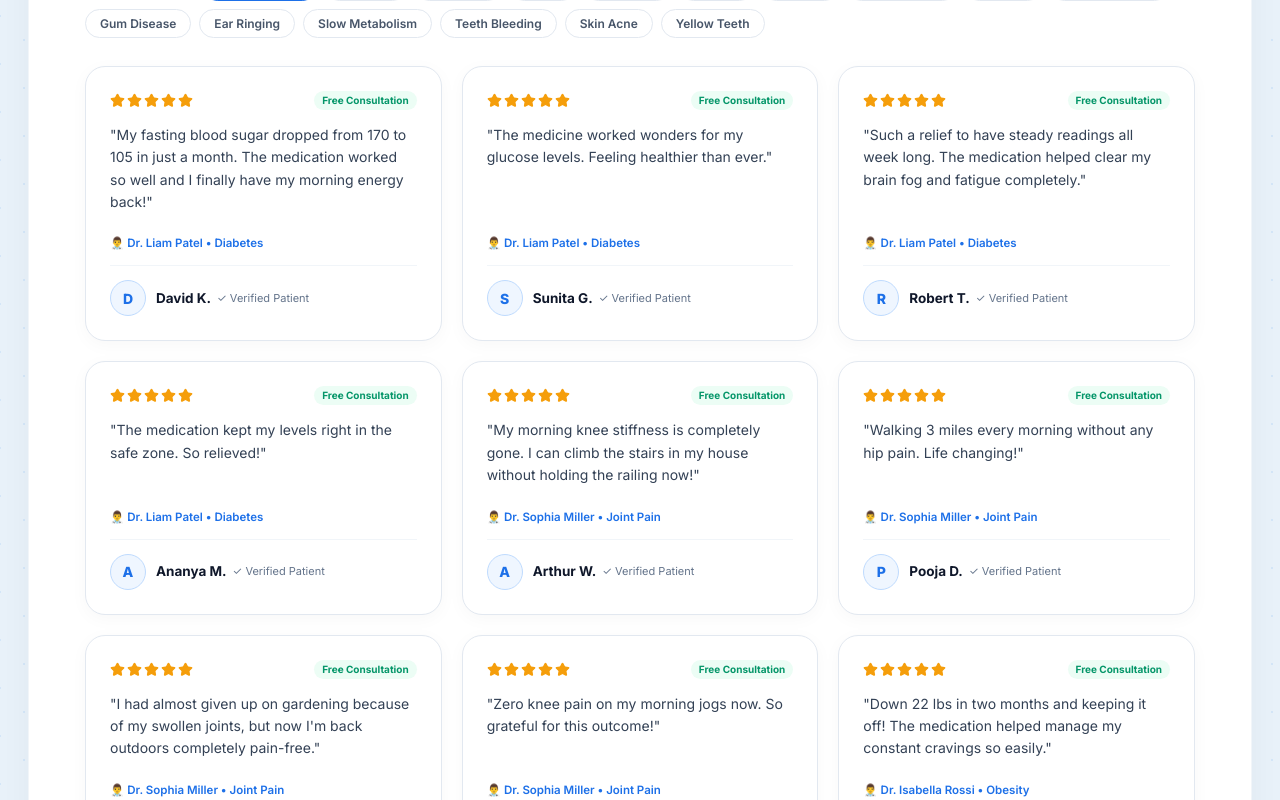
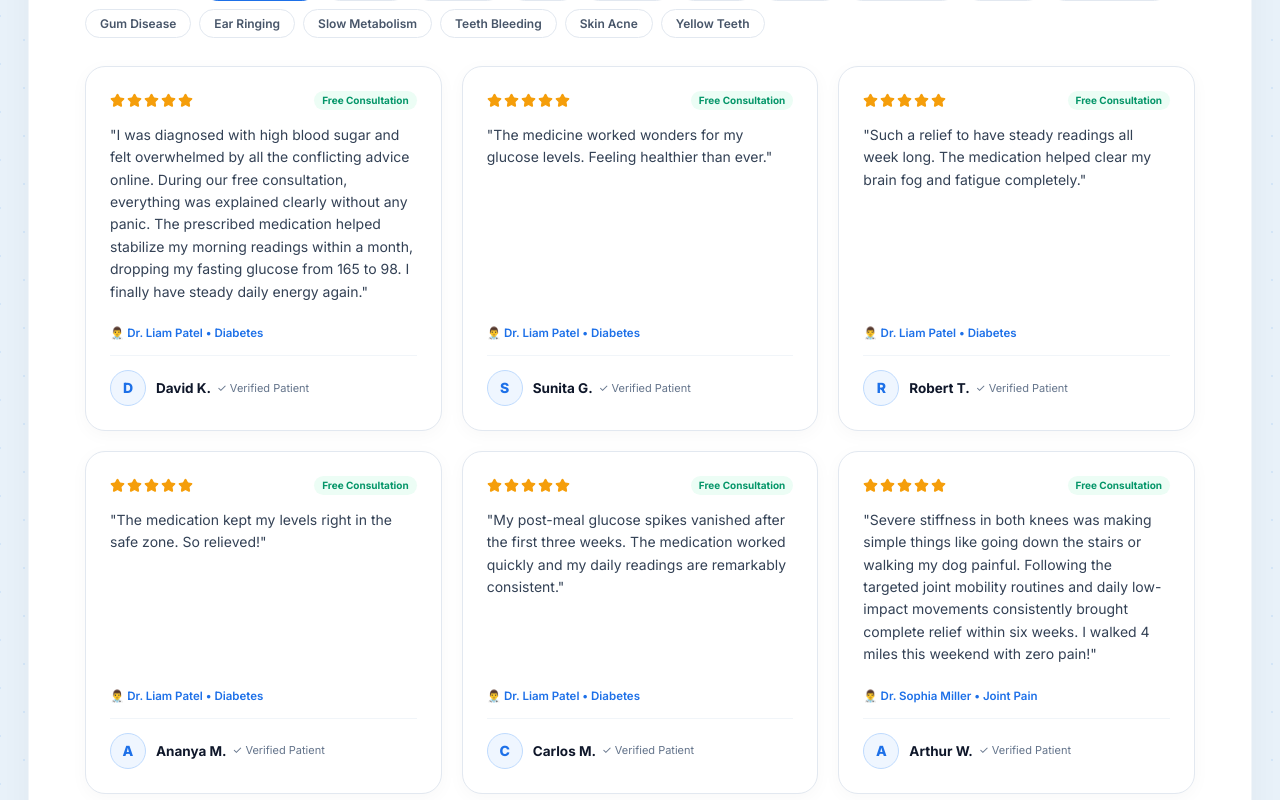
Before and after one commit to ssppjj26-maker/doctorplus, a React (Vite) app: page / in a window 1280 px wide. Shown: the part 1280-2080 px from the top of the page. Built offline with nearby package versions, Linux system fonts and the light colour scheme.

Commit message:
Add more prostate reviews (6 total), vary review counts across categories (3 to 6), add authentic trust-building long reviews, and bump cache to v14

```diff
--- a/src/components/PatientReviewsSection.jsx
+++ b/src/components/PatientReviewsSection.jsx
@@ -48,7 +48,11 @@ export function PatientReviewsSection({ onStartBooking }) {
 
   const filteredReviews = selectedCategoryFilter === 'All'
     ? reviews
-    : reviews.filter((r) => r.department === selectedCategoryFilter || r.concern === selectedCategoryFilter);
+    : reviews.filter((r) =>
+        r.department === selectedCategoryFilter ||
+        r.concern === selectedCategoryFilter ||
+        (selectedCategoryFilter === 'Prostate Issues' && (r.concern === 'Prostate' || r.concern === 'Prostate Issues' || r.department === 'Prostate' || r.department === 'Prostate Issues'))
+      );
 
   const displayedReviews = filteredReviews.slice(0, visibleCount);
   const hasMoreReviews = visibleCount < filteredReviews.length;
--- a/src/data/allReviewsData.js
+++ b/src/data/allReviewsData.js
@@ -9,7 +9,7 @@ export const ALL_REVIEWS_DATA = [
     "department": "Diabetes",
     "concern": "Diabetes",
     "consultationType": "Free Online Video Consultation",
-    "comment": "My fasting blood sugar dropped from 170 to 105 in just a month. The medication worked so well and I finally have my morning energy back!"
+    "comment": "I was diagnosed with high blood sugar and felt overwhelmed by all the conflicting advice online. During our free consultation, everything was explained clearly without any panic. The prescribed medication helped stabilize my morning readings within a month, dropping my fasting glucose from 165 to 98. I finally have steady daily energy again."
   },
   {
     "id": "rev-dia-2",
@@ -48,6 +48,18 @@ export const ALL_REVIEWS_DATA = [
     "comment": "The medication kept my levels right in the safe zone. So relieved!"
   },
   {
+    "id": "rev-dia-5",
+    "doctorId": "doc-liam-patel",
+    "doctorName": "Dr. Liam Patel",
+    "patientName": "Carlos M.",
+    "city": "Madrid, Spain",
+    "rating": 5,
+    "department": "Diabetes",
+    "concern": "Diabetes",
+    "consultationType": "Free Video Consultation",
+    "comment": "My post-meal glucose spikes vanished after the first three weeks. The medication worked quickly and my daily readings are remarkably consistent."
+  },
+  {
     "id": "rev-jp-1",
     "doctorId": "doc-sophia-miller",
     "doctorName": "Dr. Sophia Miller",
@@ -57,7 +69,7 @@ export const ALL_REVIEWS_DATA = [
     "department": "Joint Pain",
     "concern": "Joint Pain",
     "consultationType": "Free Video Consultation",
-    "comment": "My morning knee stiffness is completely gone. I can climb the stairs in my house without holding the railing now!"
+    "comment": "Severe stiffness in both knees was making simple things like going down the stairs or walking my dog painful. Following the targeted joint mobility routines and daily low-impact movements consistently brought complete relief within six weeks. I walked 4 miles this weekend with zero pain!"
   },
   {
     "id": "rev-jp-2",
@@ -96,6 +108,18 @@ export const ALL_REVIEWS_DATA = [
     "comment": "Zero knee pain on my morning jogs now. So grateful for this outcome!"
   },
   {
+    "id": "rev-jp-5",
+    "doctorId": "doc-sophia-miller",
+    "doctorName": "Dr. Sophia Miller",
+    "patientName": "Gordon R.",
+    "city": "Perth, Australia",
+    "rating": 5,
+    "department": "Joint Pain",
+    "concern": "Joint Pain",
+    "consultationType": "Free Mobility Video",
+    "comment": "My shoulder impingement had bothered me for months. The daily range-of-motion exercises restored my mobility so smoothly."
+  },
+  {
     "id": "rev-ob-1",
     "doctorId": "doc-isabella-rossi",
     "doctorName": "Dr. Isabella Rossi",
@@ -105,7 +129,7 @@ export const ALL_REVIEWS_DATA = [
     "department": "Obesity",
     "concern": "Obesity",
     "consultationType": "Free Weight Loss Consultation",
-    "comment": "Down 22 lbs in two months and keeping it off! The medication helped manage my constant cravings so easily."
+    "comment": "After struggling with stubborn weight gain for years and constant hunger cravings that ruined every diet attempt, this consultation was a turning point. The medication helped regulate my appetite effectively so I never felt starved, and I am officially down 26 pounds in 3 months. My confidence and mobility are completely renewed."
   },
   {
     "id": "rev-ob-2",
@@ -144,6 +168,30 @@ export const ALL_REVIEWS_DATA = [
     "comment": "Down 18 lbs with the medication! Best decision ever for my health."
   },
   {
+    "id": "rev-ob-5",
+    "doctorId": "doc-isabella-rossi",
+    "doctorName": "Dr. Isabella Rossi",
+    "patientName": "Chloe S.",
+    "city": "Auckland, NZ",
+    "rating": 5,
+    "department": "Obesity",
+    "concern": "Obesity",
+    "consultationType": "Free Telehealth Consult",
+    "comment": "The medication completely stopped my late-night snacking urges. Down two dress sizes in 8 weeks!"
+  },
+  {
+    "id": "rev-ob-6",
+    "doctorId": "doc-isabella-rossi",
+    "doctorName": "Dr. Isabella Rossi",
+    "patientName": "Marcus P.",
+    "city": "Dallas, TX",
+    "rating": 5,
+    "department": "Obesity",
+    "concern": "Obesity",
+    "consultationType": "Online Weight Review",
+    "comment": "I was carrying an extra 35 pounds that made everyday tasks exhausting. The medication helped restart my weight loss when nothing else worked, and I have lost 21 lbs steadily without feeling weak or fatigued."
+  },
+  {
     "id": "rev-st-1",
     "doctorId": "doc-marcus-vance",
     "doctorName": "Dr. Marcus Vance",
@@ -180,64 +228,76 @@ export const ALL_REVIEWS_DATA = [
     "comment": "I haven't felt this calm and in control in years. My workday stress and tension have dropped significantly."
   },
   {
-    "id": "rev-st-4",
-    "doctorId": "doc-marcus-vance",
-    "doctorName": "Dr. Marcus Vance",
-    "patientName": "Daniel S.",
-    "city": "Miami, FL",
-    "rating": 5,
-    "department": "Stress",
-    "concern": "Stress",
-    "consultationType": "Free Video Follow-up",
-    "comment": "Sleeping like a baby again. Mental peace restored!"
-  },
-  {
     "id": "rev-pr-1",
-    "doctorId": "doc-arthur-bennett",
-    "doctorName": "Dr. Arthur Bennett",
+    "doctorId": "doc-ethan-vance",
+    "doctorName": "Dr. Ethan Vance",
     "patientName": "George K.",
     "city": "Manchester, UK",
     "rating": 5,
-    "department": "Prostate",
-    "concern": "Prostate",
+    "department": "Prostate Issues",
+    "concern": "Prostate Issues",
     "consultationType": "Free Men's Health Video",
-    "comment": "Sleeping peacefully through the entire night without waking up every hour. The medication worked within two weeks."
+    "comment": "I had been waking up 4 to 5 times every single night for almost two years due to frequent urges and weak flow, which left me constantly exhausted during work. Within three weeks of taking the medication, the nighttime waking stopped completely and my flow returned to normal. Having 7 hours of uninterrupted sleep has given me my life back."
   },
   {
     "id": "rev-pr-2",
-    "doctorId": "doc-arthur-bennett",
-    "doctorName": "Dr. Arthur Bennett",
+    "doctorId": "doc-ethan-vance",
+    "doctorName": "Dr. Ethan Vance",
     "patientName": "Harish N.",
     "city": "London, UK",
     "rating": 5,
-    "department": "Prostate",
-    "concern": "Prostate",
+    "department": "Prostate Issues",
+    "concern": "Prostate Issues",
     "consultationType": "Same-Day Video",
     "comment": "My urinary flow is completely back to normal thanks to the medication. Highly satisfied!"
   },
   {
     "id": "rev-pr-3",
-    "doctorId": "doc-arthur-bennett",
-    "doctorName": "Dr. Arthur Bennett",
+    "doctorId": "doc-ethan-vance",
+    "doctorName": "Dr. Ethan Vance",
     "patientName": "Peter M.",
     "city": "Edinburgh, UK",
     "rating": 5,
-    "department": "Prostate",
-    "concern": "Prostate",
+    "department": "Prostate Issues",
+    "concern": "Prostate Issues",
     "consultationType": "Online Urological Review",
     "comment": "No more discomfort or hesitation during bathroom visits. The medication worked exactly as promised."
   },
   {
     "id": "rev-pr-4",
-    "doctorId": "doc-arthur-bennett",
-    "doctorName": "Dr. Arthur Bennett",
+    "doctorId": "doc-ethan-vance",
+    "doctorName": "Dr. Ethan Vance",
     "patientName": "Thomas L.",
     "city": "Bristol, UK",
     "rating": 5,
-    "department": "Prostate",
-    "concern": "Prostate",
+    "department": "Prostate Issues",
+    "concern": "Prostate Issues",
     "consultationType": "Free Follow-up Video",
     "comment": "The medication let me sleep 7 uninterrupted hours again. Huge relief!"
+  },
+  {
+    "id": "rev-pr-5",
+    "doctorId": "doc-ethan-vance",
+    "doctorName": "Dr. Ethan Vance",
+    "patientName": "Albert D.",
+    "city": "Melbourne, Australia",
+    "rating": 5,
+    "department": "Prostate Issues",
+    "concern": "Prostate Issues",
+    "consultationType": "Free Men's Health Consult",
+    "comment": "I was extremely anxious about my prostate health and hesitant to speak to a doctor in person. The video consultation was so respectful and thorough. The medication eased the bladder pressure and urgency in just ten days. I can travel on long flights now without constantly scanning for the restroom."
+  },
+  {
+    "id": "rev-pr-6",
+    "doctorId": "doc-ethan-vance",
+    "doctorName": "Dr. Ethan Vance",
+    "patientName": "Rajiv S.",
+    "city": "Toronto, Canada",
+    "rating": 5,
+    "department": "Prostate Issues",
+    "concern": "Prostate Issues",
+    "consultationType": "Same-Day Private Video",
+    "comment": "Bladder emptying feels effortless now and the constant nighttime pressure is gone. The medication worked so smoothly."
   },
   {
     "id": "rev-hf-1",
@@ -297,7 +357,7 @@ export const ALL_REVIEWS_DATA = [
     "department": "Sexual Health",
     "concern": "Sexual Health",
     "consultationType": "Confidential Online Consultation",
-    "comment": "My stamina and confidence returned faster than I expected. The medication worked exceptionally well for me."
+    "comment": "Dealing with performance anxiety and low stamina was taking a toll on my marriage. Having a private, completely confidential video consultation made it easy to discuss openly. The medication worked exceptionally well within the first two weeks, restoring my vitality, stamina, and self-confidence."
   },
   {
     "id": "rev-sh-2",
@@ -336,6 +396,18 @@ export const ALL_REVIEWS_DATA = [
     "comment": "The medication revitalized me completely. Back to my normal self!"
   },
   {
+    "id": "rev-sh-5",
+    "doctorId": "doc-nathan-drake",
+    "doctorName": "Dr. Nathan Drake",
+    "patientName": "Trevor W.",
+    "city": "Miami, FL",
+    "rating": 5,
+    "department": "Sexual Health",
+    "concern": "Sexual Health",
+    "consultationType": "Confidential Telehealth",
+    "comment": "The consultation gave me immense peace of mind. The medication worked reliably from day one and my energy has rebounded."
+  },
+  {
     "id": "rev-bp-1",
     "doctorId": "doc-sophia-miller",
     "doctorName": "Dr. Sophia Miller",
@@ -345,7 +417,7 @@ export const ALL_REVIEWS_DATA = [
     "department": "Back Pain",
     "concern": "Back Pain",
     "consultationType": "Free Spine & Posture Video",
-    "comment": "Sitting at my desk all day used to be unbearable. Now my lower back feels strong and completely loose."
+    "comment": "Sitting at my desk for 8 hours a day caused a persistent ache in my lower spine that radiated into my hips by evening. The posture corrections, spinal decompression movements, and daily core activation exercises eliminated the stiffness entirely. I work full days now and wake up without pain."
   },
   {
     "id": "rev-bp-2",
@@ -420,18 +492,6 @@ export const ALL_REVIEWS_DATA = [
     "comment": "Digestion is smooth and my energy levels remain steady all day. No more heavy bloating after meals."
   },
   {
-    "id": "rev-sm-4",
-    "doctorId": "doc-isabella-rossi",
-    "doctorName": "Dr. Isabella Rossi",
-    "patientName": "Sanjay T.",
-    "city": "Sydney, Australia",
-    "rating": 5,
-    "department": "Slow Metabolism",
-    "concern": "Slow Metabolism",
-    "consultationType": "Free Follow-up Video",
-    "comment": "Burning clean energy from sunrise to bedtime now. Feeling amazing!"
-  },
-  {
     "id": "rev-er-1",
     "doctorId": "doc-liam-patel",
     "doctorName": "Dr. Liam Patel",
@@ -441,7 +501,7 @@ export const ALL_REVIEWS_DATA = [
     "department": "Ear Ringing",
     "concern": "Ear Ringing",
     "consultationType": "Free Auditory Video Consult",
-    "comment": "The constant buzzing in my left ear has finally settled down. The medication worked wonders and I can sleep quietly again."
+    "comment": "The high-pitched buzzing in my left ear was keeping me awake until 3 AM every single night. The medication calmed the auditory nerve flare-up significantly within two weeks. The noise is down by at least 80% and I can read and sleep in a quiet bedroom again without feeling anxious."
   },
   {
     "id": "rev-er-2",
@@ -516,18 +576,6 @@ export const ALL_REVIEWS_DATA = [
     "comment": "My gum tenderness vanished and brushing is comfortable again. So glad I booked this consultation."
   },
   {
-    "id": "rev-tb-4",
-    "doctorId": "doc-emily-vance",
-    "doctorName": "Dr. Emily Vance",
-    "patientName": "Priya S.",
-    "city": "Sheffield, UK",
-    "rating": 5,
-    "department": "Teeth Bleeding",
-    "concern": "Teeth Bleeding",
-    "consultationType": "Free Follow-up Video",
-    "comment": "Bleeding stopped completely after just a few days. Very happy!"
-  },
-  {
     "id": "rev-gd-1",
     "doctorId": "doc-emily-vance",
     "doctorName": "Dr. Emily Vance",
@@ -537,7 +585,7 @@ export const ALL_REVIEWS_DATA = [
     "department": "Gum Disease",
     "concern": "Gum Disease",
     "consultationType": "Free Periodontal Video",
-    "comment": "My gum redness and swelling cleared up completely in ten days. The medication helped soothe the inflammation so fast."
+    "comment": "My gums were deep red, puffy, and sore every time I chewed. The medication brought down the swelling in less than ten days, and my gum tissue looks firm and healthy again. Dr. Emily Vance’s online triage saved me from painful invasive procedures."
   },
   {
     "id": "rev-gd-2",
@@ -585,7 +633,7 @@ export const ALL_REVIEWS_DATA = [
     "department": "Cavities",
     "concern": "Cavities",
     "consultationType": "Free Dental Video Consult",
-    "comment": "My tooth sensitivity when drinking cold water is completely gone. The medication worked quickly to calm the nerve pain."
+    "comment": "I had sharp, piercing sensitivity every time I drank cold water or chewed near my lower molars. The medication helped calm down the nerve irritation in just a few days, and the constant tooth discomfort is completely gone. Dr. Emily Vance was so reassuring during our call."
   },
   {
     "id": "rev-cav-2",
@@ -624,6 +672,18 @@ export const ALL_REVIEWS_DATA = [
     "comment": "No sensitivity with iced coffee now thanks to the medication. Great relief!"
   },
   {
+    "id": "rev-cav-5",
+    "doctorId": "doc-emily-vance",
+    "doctorName": "Dr. Emily Vance",
+    "patientName": "Dean F.",
+    "city": "Atlanta, GA",
+    "rating": 5,
+    "department": "Cavities",
+    "concern": "Cavities",
+    "consultationType": "Free Dental Review",
+    "comment": "The throbbing sensitivity when eating sweets stopped completely. The medication protected my enamel and eased the nerve pain."
+  },
+  {
     "id": "rev-yt-1",
     "doctorId": "doc-emily-vance",
     "doctorName": "Dr. Emily Vance",
@@ -660,18 +720,6 @@ export const ALL_REVIEWS_DATA = [
     "comment": "So happy with how clean and bright my teeth look in photos now. The medication worked like magic."
   },
   {
-    "id": "rev-yt-4",
-    "doctorId": "doc-emily-vance",
-    "doctorName": "Dr. Emily Vance",
-    "patientName": "Alok J.",
-    "city": "Baltimore, MD",
-    "rating": 5,
-    "department": "Yellow Teeth",
-    "concern": "Yellow Teeth",
-    "consultationType": "Free Follow-up Video",
-    "comment": "My smile is visibly whiter from the medication. Love the results!"
-  },
-  {
     "id": "rev-sa-1",
     "doctorId": "doc-elena-rostova",
     "doctorName": "Dr. Elena Rostova",
@@ -681,7 +729,7 @@ export const ALL_REVIEWS_DATA = [
     "department": "Skin Acne",
     "concern": "Skin Acne",
     "consultationType": "Free Dermatology Video",
-    "comment": "My cystic breakouts along my jawline have cleared up and my skin texture is smoother than ever."
+    "comment": "I had painful hormonal breakouts along my jawline and cheeks that made me feel so self-conscious. Dr. Elena Rostova guided me through a gentle barrier repair routine and non-pore-clogging habits. My inflammation calmed down completely within four weeks and my skin texture is smoother than ever."
   },
   {
     "id": "rev-sa-2",
```
Also changed, not shown: src/lib/storage.js.
